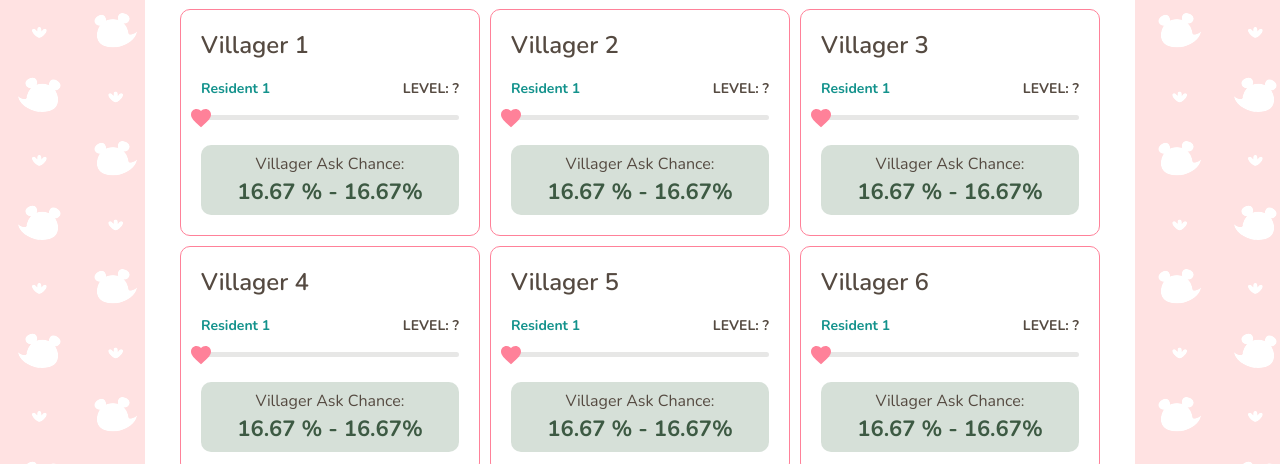
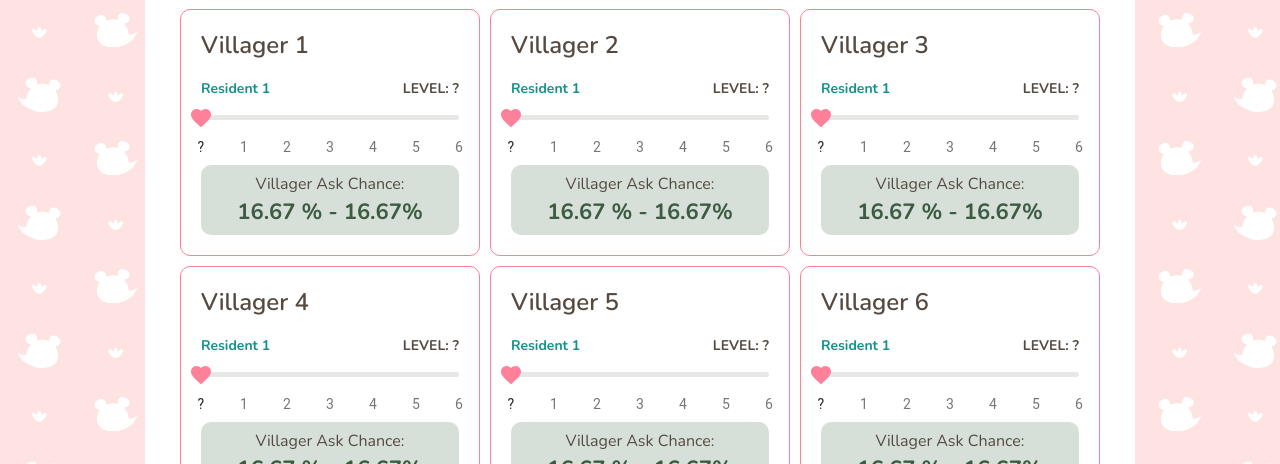
Before and after one commit to yuexr/villager-moveout-calculator, a React (Create React App) app: page / in a window 1280 px wide. Shown: the part 1920-2384 px from the top of the page. Built offline with nearby package versions, Linux system fonts and the light colour scheme.

Commit message:
add slider marks

```diff
--- a/src/App.scss
+++ b/src/App.scss
@@ -150,17 +150,20 @@ hr {
     background-color: $slider-track-color;
   }
   .MuiSlider-thumb {
-    width: 24px;
-    height: 24px;
     margin-top: -9px;
     margin-left: -12px;
     background-color: transparent;
-    transition: none !important;
-    &:hover, &:focus {
-      box-shadow: none !important;
+    &.MuiSlider-active {
+      box-shadow: none;
     }
-    svg path {
+    path {
       fill: $primary-color !important;
     }
   }
+  .MuiSlider-mark {
+    display: none;
+  }
+  .MuiSlider-markLabel {
+    top: 35px;
+  }
 }
--- a/src/components/KofiWidget/KofiWidget.jsx
+++ b/src/components/KofiWidget/KofiWidget.jsx
@@ -3,7 +3,7 @@ import React from 'react';
 import './KofiWidget.scss';
 
 const KofiWidget = () => (
-  <a title="Support me on ko-fi.com" class="KofiWidget"
+  <a title="Support me on ko-fi.com" className="KofiWidget"
     href="https://ko-fi.com/W7W21Q1LX" target="_blank" rel="noopener noreferrer">
     <img src="https://storage.ko-fi.com/cdn/cup-border.png" />
     Support Me on Ko-fi
--- a/src/components/ResidentFriendshipField/ResidentFriendshipField.jsx
+++ b/src/components/ResidentFriendshipField/ResidentFriendshipField.jsx
@@ -7,10 +7,18 @@ import './ResidentFriendshipField.scss';
 
 const ResidentFriendshipField = ({ residentName, friendshipLevel, onChange }) => {
   const getThumbComponent = (props) => (
-    <span {...props}>
-      <Icon path={mdiHeart} size="24px" />
-    </span>
+    <Icon {...props} path={mdiHeart} size="24px" />
   )
+
+  const marks = [
+    { value: 0, label: "?" },
+    { value: 1, label: "1" },
+    { value: 2, label: "2" },
+    { value: 3, label: "3" },
+    { value: 4, label: "4" },
+    { value: 5, label: "5" },
+    { value: 6, label: "6" }
+  ]
 
   return (
     <div className="ResidentFriendshipField">
@@ -20,6 +28,7 @@ const ResidentFriendshipField = ({ residentName, friendshipLevel, onChange }) =>
       </div>
       <div className="ResidentFriendshipField__slider">
         <Slider min={0} max={6} value={friendshipLevel} onChange={onChange}
+          marks={marks}
           ThumbComponent={getThumbComponent} />
       </div>
     </div>
```
